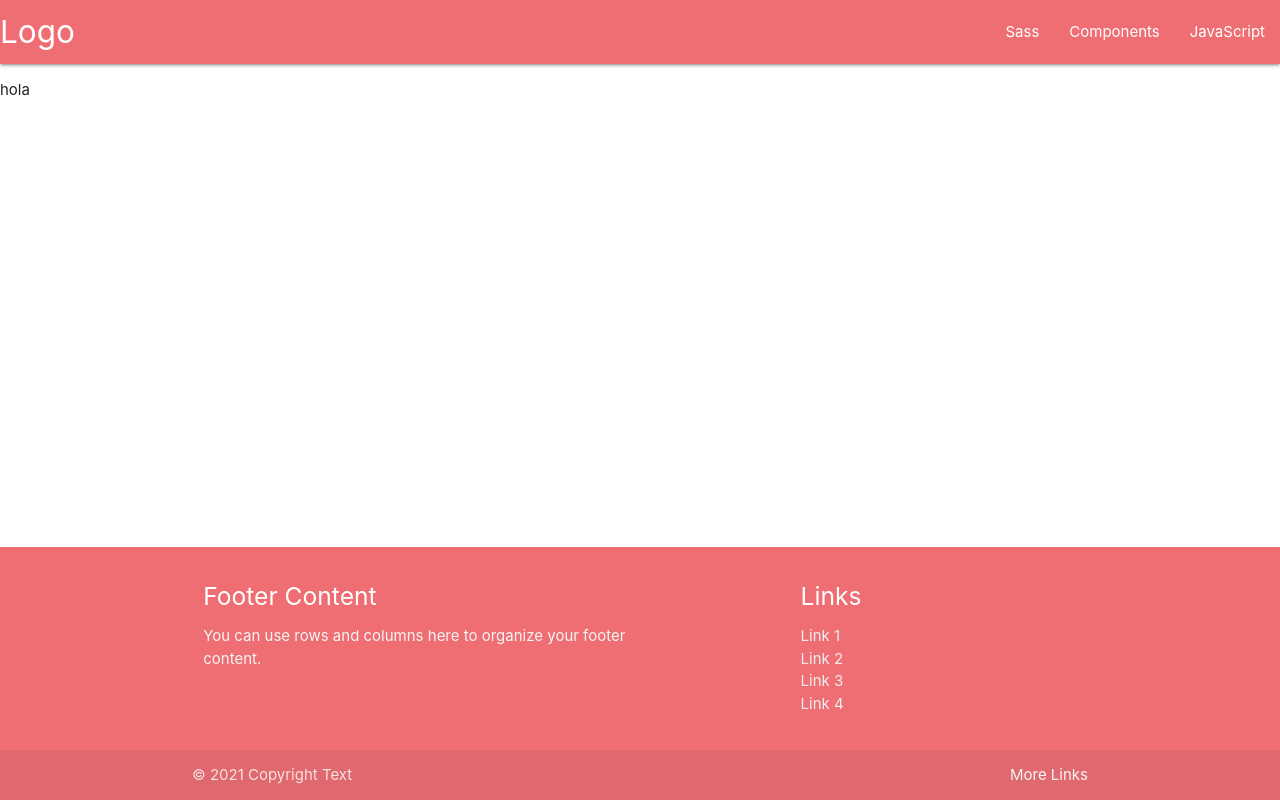
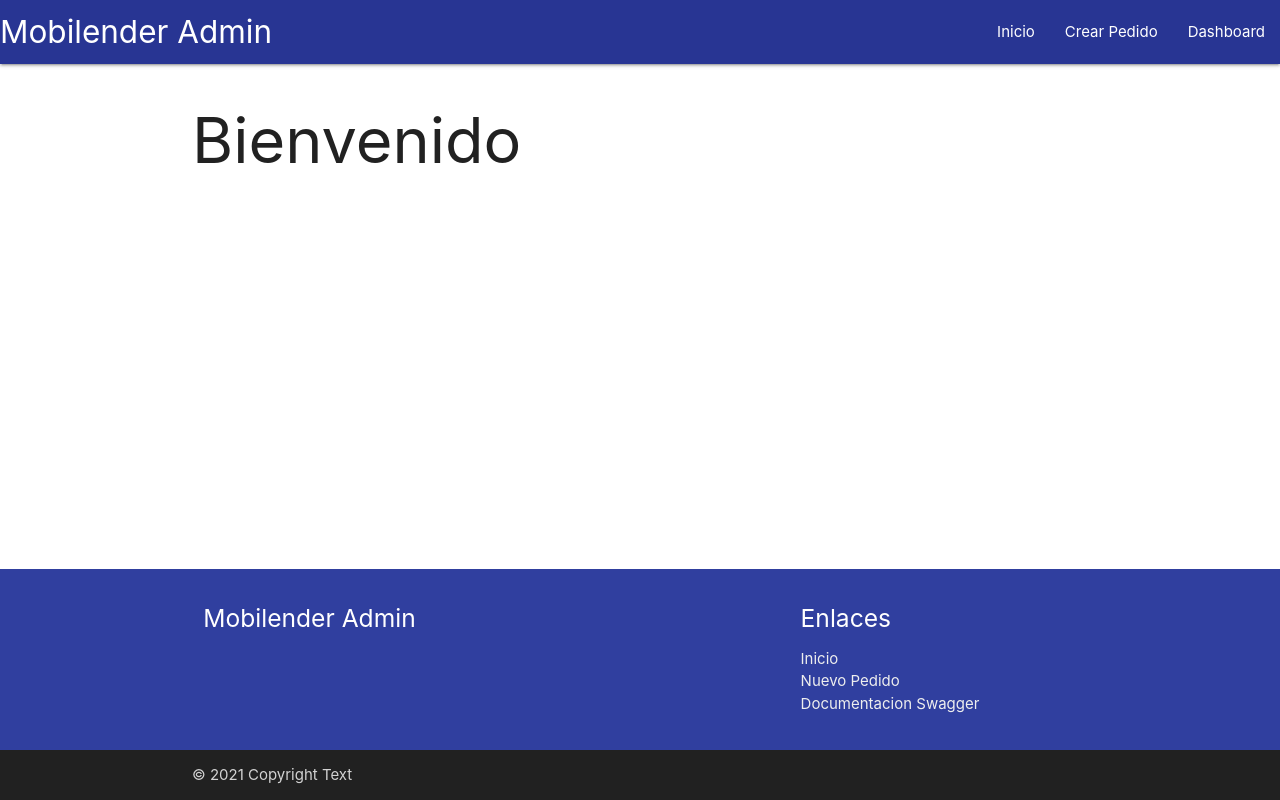
Before and after one commit to cesarVillasenor/mobilender, a Django app: page / in a window 1280 px wide. Run offline with Django 3.2, Linux system fonts and the light colour scheme.

Commit message:
(V 0.1) fronted updated.

```diff
--- a/apps/base/templates/mobilender/base.html
+++ b/apps/base/templates/mobilender/base.html
@@ -19,8 +19,8 @@
 <body>
 {% include 'mobilender/header.html' %}
 <main>
-    <div>
-        <div>
+    <div class="white">
+        <div class="container">
             {% block contenido %}{% endblock %}
         </div>
     </div>
@@ -29,6 +29,9 @@
 <!--<script src="{% static 'js/jquery-3.2.1.min.js' %} "></script>-->
 <script src="{% static 'js/materialize.min.js' %} "></script>
 <script src="{% static 'js/base.js' %} "></script>
+<script>
+     M.AutoInit();
+</script>
 {% block extra_js %}{% endblock %}
 </body>
 </html>
--- a/apps/base/templates/mobilender/footer.html
+++ b/apps/base/templates/mobilender/footer.html
@@ -1,27 +1,28 @@
 {% load static %}
-<footer class="page-footer">
+<footer class="page-footer  indigo darken-2">
     <div class="container">
         <div class="row">
             <div class="col l6 s12">
-                <h5 class="white-text">Footer Content</h5>
-                <p class="grey-text text-lighten-4">You can use rows and columns here to organize your footer
-                    content.</p>
+                <h5 class="white-text">Mobilender Admin</h5>
+                <p class="grey-text text-lighten-4">
+<!--                    You can use rows and columns here to organize your footer content.-->
+                </p>
             </div>
             <div class="col l4 offset-l2 s12">
-                <h5 class="white-text">Links</h5>
+                <h5 class="white-text">Enlaces</h5>
                 <ul>
-                    <li><a class="grey-text text-lighten-3" href="#!">Link 1</a></li>
-                    <li><a class="grey-text text-lighten-3" href="#!">Link 2</a></li>
-                    <li><a class="grey-text text-lighten-3" href="#!">Link 3</a></li>
-                    <li><a class="grey-text text-lighten-3" href="#!">Link 4</a></li>
+                    <li><a class="grey-text text-lighten-3" href="/">Inicio</a></li>
+                    <li><a class="grey-text text-lighten-3" href="/nuevo-pedido">Nuevo Pedido</a></li>
+                    <li><a class="grey-text text-lighten-3" href="/swagger">Documentacion Swagger</a></li>
+                    <!--                    <li><a class="grey-text text-lighten-3" href="#!">Link 4</a></li>-->
                 </ul>
             </div>
         </div>
     </div>
-    <div class="footer-copyright">
+    <div class="footer-copyright grey darken-4">
         <div class="container">
             © {% now "Y" %} Copyright Text
-            <a class="grey-text text-lighten-4 right" href="#!">More Links</a>
+<!--            <a class="grey-text text-lighten-4 right" href="#!">More Links</a>-->
         </div>
     </div>
 </footer>
--- a/apps/base/templates/mobilender/header.html
+++ b/apps/base/templates/mobilender/header.html
@@ -1,12 +1,12 @@
 {% load static %}
 <header>
-    <nav>
+    <nav class="indigo darken-3">
         <div class="nav-wrapper">
-            <a href="#" class="brand-logo">Logo</a>
+            <a href="#" class="brand-logo">Mobilender Admin</a>
             <ul id="nav-mobile" class="right hide-on-med-and-down">
-                <li><a href="sass.html">Sass</a></li>
-                <li><a href="badges.html">Components</a></li>
-                <li><a href="collapsible.html">JavaScript</a></li>
+                <li><a href="/">Inicio</a></li>
+                <li><a href="/pedidos/crear-pedido">Crear Pedido</a></li>
+                <li><a href="/dashboard">Dashboard</a></li>
             </ul>
         </div>
     </nav>
--- a/apps/base/templates/mobilender/home.html
+++ b/apps/base/templates/mobilender/home.html
@@ -1,6 +1,6 @@
 {% extends "mobilender/base.html" %}
 {% block contenido %}
 <div>
-    <p>hola</p>
+    <h1>Bienvenido</h1>
 </div>
 {% endblock %}
```
